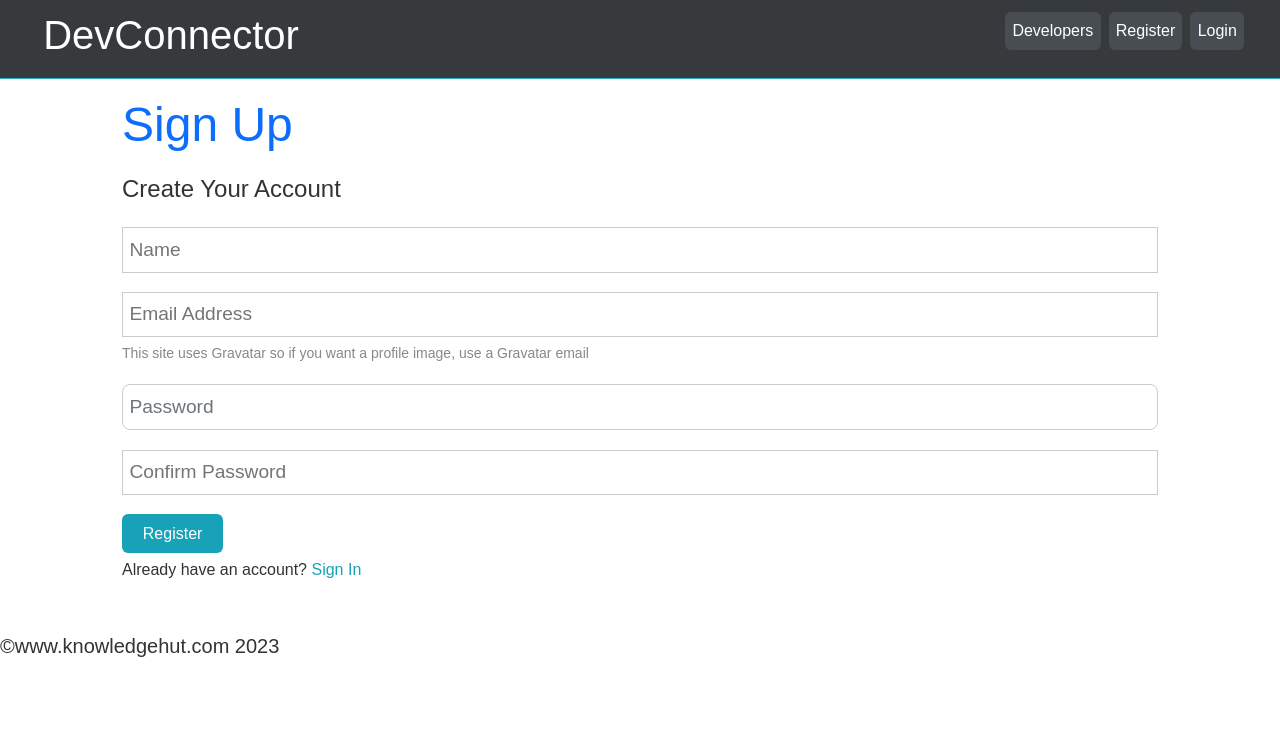
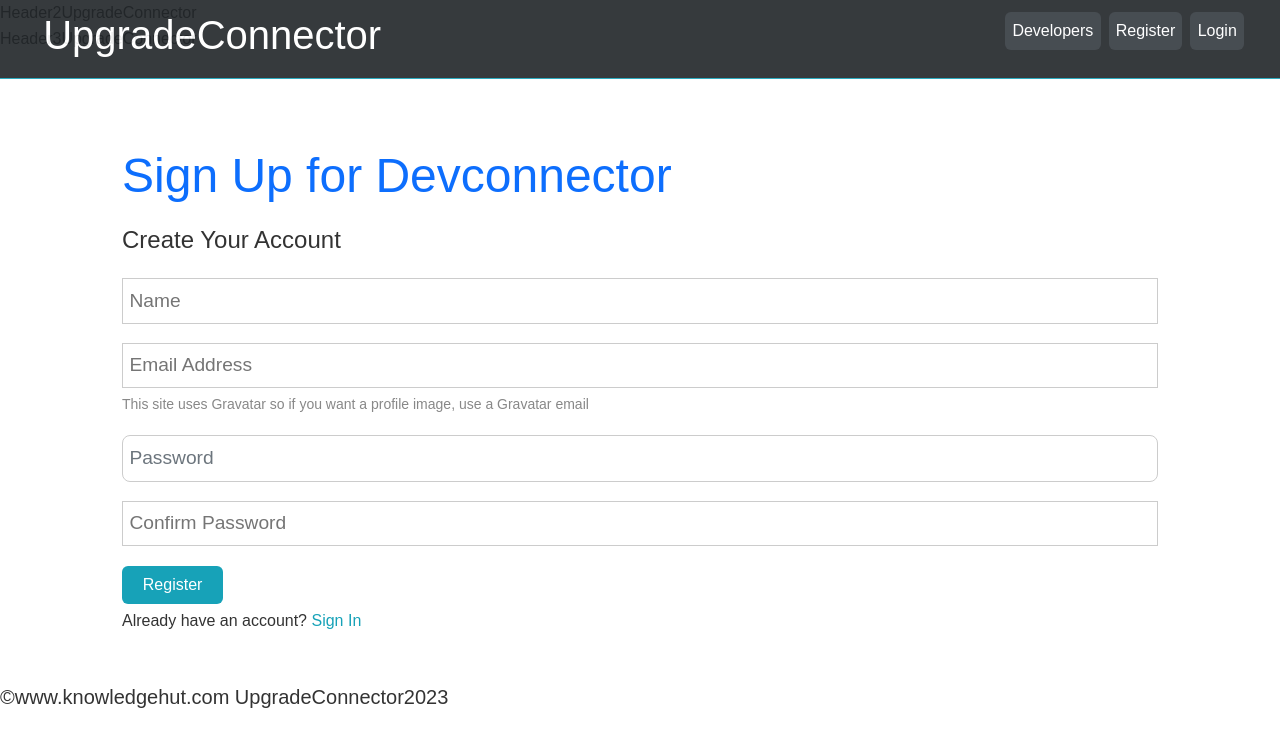
Before and after one commit to Amber-Lea-P/client, a React (Create React App) app: page /register in a window 1280 px wide. Shown: the top 746 px of the page. Built offline with nearby package versions, Linux system fonts and the light colour scheme.

Commit message:
example on props

```diff
--- a/src/App.js
+++ b/src/App.js
@@ -9,12 +9,13 @@ import { BrowserRouter as Router } from 'react-router-dom';
 
 
 function App() {
+  const appName = "UpgradeConnector";
   return (
     <>
     <Router>
-    <Header></Header>
+    <Header appName={appName}></Header>
     <Routers></Routers>
-    <Footer></Footer>
+    <Footer appName={appName}></Footer>
     </Router>
     </>
   );
--- a/src/components/auth/Register2.jsx
+++ b/src/components/auth/Register2.jsx
@@ -50,7 +50,7 @@ const Register2 = () => {
   return (
     <>
       <section class="container">
-        <h1 class="large text-primary">Sign Up</h1>
+        <h1 class="large text-primary">Sign Up for Devconnector</h1>
         <p class="lead">
           <i class="fas fa-user"></i> Create Your Account
         </p>
--- a/src/components/layouts/Footer.jsx
+++ b/src/components/layouts/Footer.jsx
@@ -9,9 +9,9 @@
 // 3. pure components
 import React from 'react'
 
-const Footer = () => {
+const Footer = (props) => {
   return (
-    <h5>&copy;www.knowledgehut.com {new Date ().getFullYear()}</h5>
+    <h5>&copy;www.knowledgehut.com {props.appName}{new Date ().getFullYear()}</h5>
   );
 };
 
--- a/src/components/layouts/Header.jsx
+++ b/src/components/layouts/Header.jsx
@@ -1,12 +1,15 @@
 
 import { Link } from 'react-router-dom';
 import React from 'react'
+import Header2 from './Header2';
 
-const Header = () => {
+const Header = (props) => {
   return (
-    <>  <nav class="navbar bg-dark">
+    <>
+    <Header2 appName={props.appName}></Header2>
+     <nav class="navbar bg-dark">
     <h1>
-        <Link to="/"><i class="fas fa-code"></i>DevConnector</Link>
+        <Link to="/"><i class="fas fa-code"></i>{props.appName}</Link>
     </h1>
         <ul>
             <li><a class="btn" href="profiles.html">Developers</a></li>
--- /dev/null
+++ b/src/components/layouts/Header2.jsx
@@ -0,0 +1,17 @@
+import React from 'react'
+import PropTypes from 'prop-types'
+import Header3 from './Header3'
+
+const Header2 = props => {
+  return (
+    <div>Header2{props.appName}
+        <div>
+        <Header3 appName={props.appName}></Header3>
+        </div>
+    </div>
+  );
+};
+
+Header2.propTypes = {}
+
+export default Header2
--- /dev/null
+++ b/src/components/layouts/Header3.jsx
@@ -0,0 +1,12 @@
+import React from 'react'
+import PropTypes from 'prop-types'
+
+const Header3 = props => {
+  return (
+    <div>Header3{props.appName}</div>
+  )
+}
+
+Header3.propTypes = {}
+
+export default Header3
```
